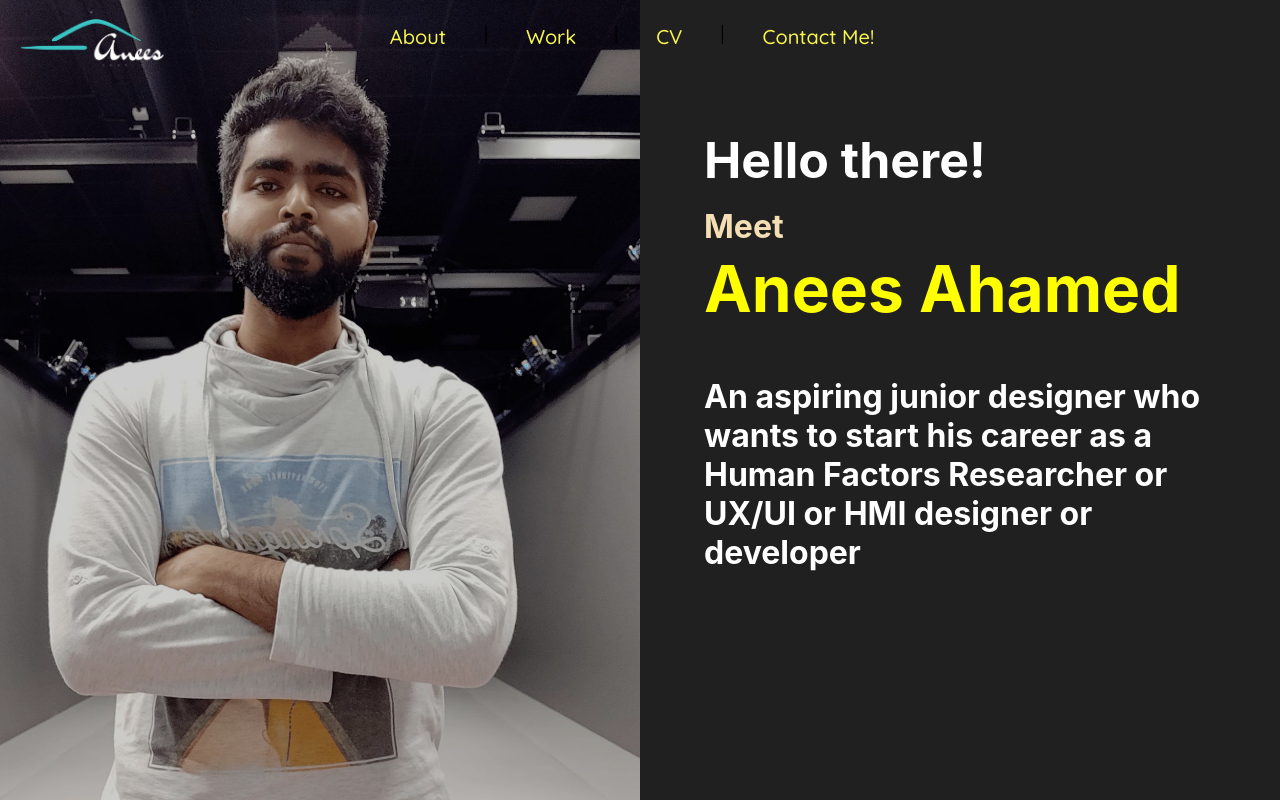
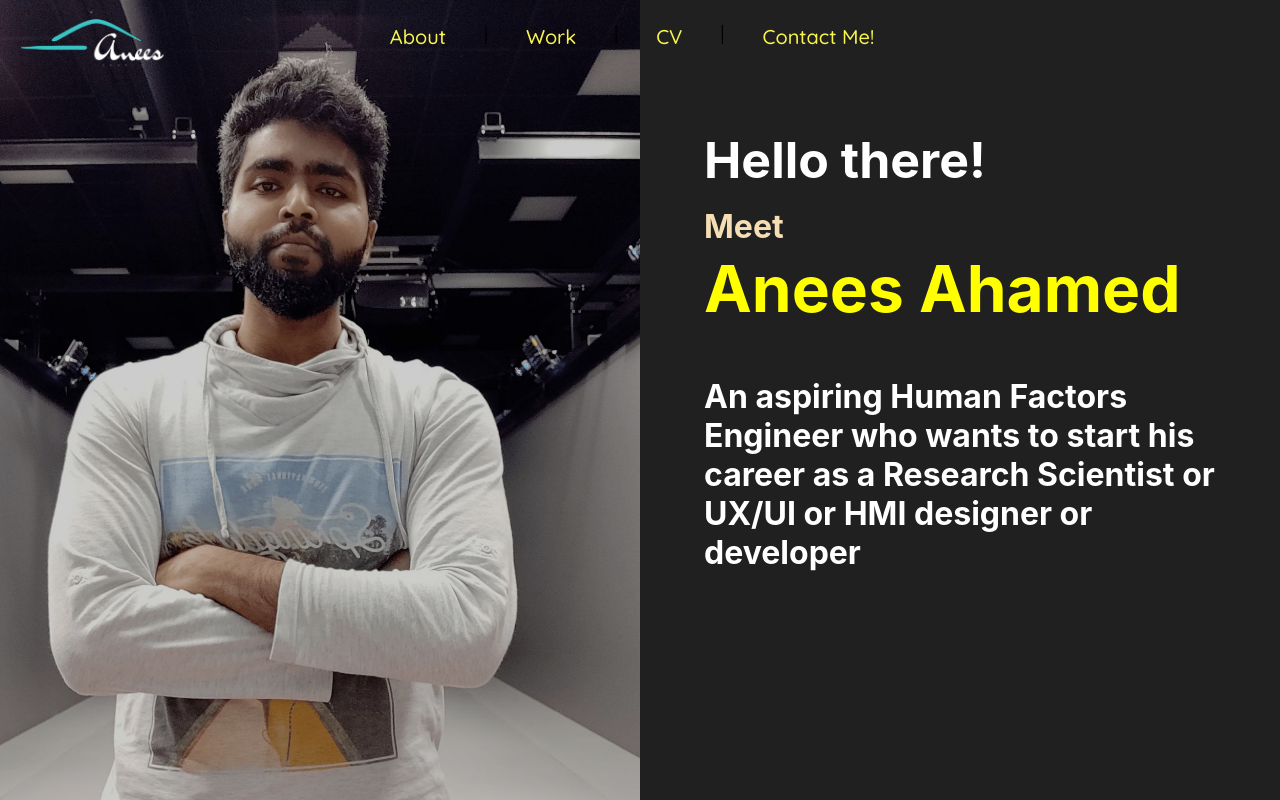
Before and after one commit to AneesAhmdk/anees-portfolio, a React (Create React App) app: page /#/ in a window 1280 px wide. Built offline with nearby package versions, Linux system fonts and the light colour scheme; a web font is replaced by a local one.

Commit message:
LP Changes

```diff
--- a/src/Containers/LandingPage/LandingPage.js
+++ b/src/Containers/LandingPage/LandingPage.js
@@ -20,7 +20,7 @@ class LandingPage extends Component {
                                 <p className = "hello" >Hello there!<br/>
                                 <span className = "meet"> Meet </span><br/>
                                 <span className = "anees">Anees Ahamed</span></p>
-                                <p className = "info"> An aspiring junior designer who wants to start his career as a Human Factors Researcher or UX/UI or HMI designer or developer</p>
+                                <p className = "info"> An aspiring Human Factors Engineer who wants to start his career as a Research Scientist or UX/UI or HMI designer or developer</p>
                             </div>
                         </div>
                     </div>
```
